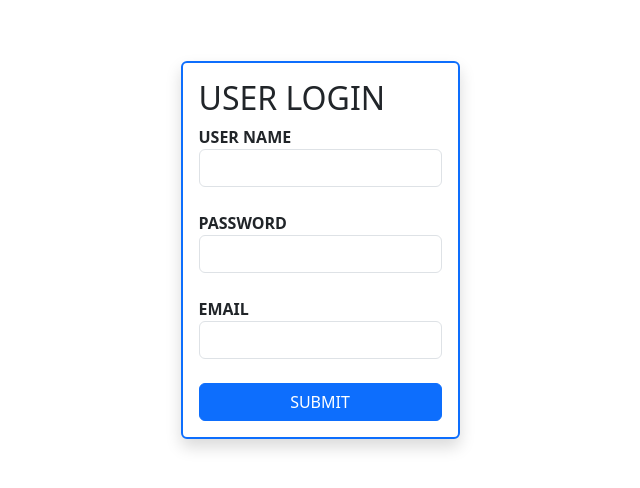
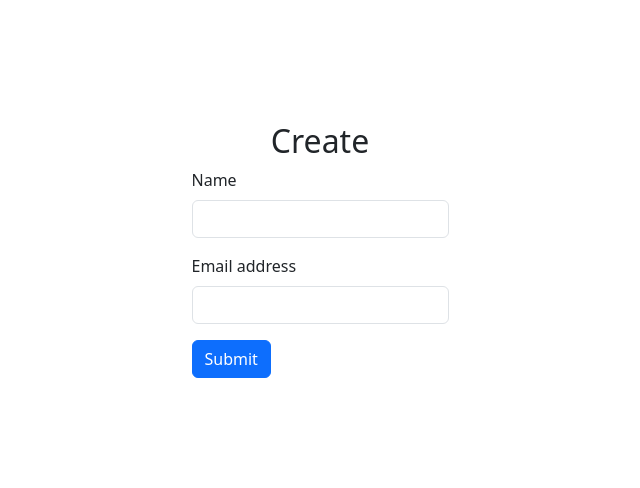
Before and after one commit to tilaksaxena16/classproject, a React (Create React App) app: page / in a window 1280 px wide. Shown: the top 488 px of the page, without its empty margins (320-960 px from the left). Built offline with nearby package versions, Linux system fonts and the light colour scheme.

Commit message:
In crud operations,create and read completed

```diff
--- a/package.json
+++ b/package.json
@@ -6,10 +6,12 @@
     "@testing-library/jest-dom": "^5.16.5",
     "@testing-library/react": "^13.4.0",
     "@testing-library/user-event": "^13.5.0",
+    "axios": "^1.4.0",
     "bootstrap": "^5.3.0",
     "bootstrap-icons": "^1.10.5",
     "react": "^18.2.0",
     "react-dom": "^18.2.0",
+    "react-router-dom": "^6.12.0",
     "react-scripts": "5.0.1",
     "web-vitals": "^2.1.4"
   },
--- a/src/App.css
+++ b/src/App.css
@@ -1,38 +1,10 @@
-.App {
-  text-align: center;
+*{
+  padding: 0;
+  margin: 0;
+  box-sizing: border-box;
 }
-
-.App-logo {
-  height: 40vmin;
-  pointer-events: none;
-}
-
-@media (prefers-reduced-motion: no-preference) {
-  .App-logo {
-    animation: App-logo-spin infinite 20s linear;
-  }
-}
-
-.App-header {
-  background-color: #282c34;
-  min-height: 100vh;
+.container{
   display: flex;
   flex-direction: column;
   align-items: center;
-  justify-content: center;
-  font-size: calc(10px + 2vmin);
-  color: white;
 }
-
-.App-link {
-  color: #61dafb;
-}
-
-@keyframes App-logo-spin {
-  from {
-    transform: rotate(0deg);
-  }
-  to {
-    transform: rotate(360deg);
-  }
-}
--- a/src/App.js
+++ b/src/App.js
@@ -1,12 +1,22 @@
 import React from "react";
+import "./App.css";
+import { BrowserRouter, Routes, Route } from "react-router-dom";
+import { Create } from "./crud/create";
+import { Read } from "./crud/Read";
 
-const App = ()=>{
-
-  return(
+const App = () => {
+  return (
     <>
-
+      <div className="container">
+        <BrowserRouter>
+          <Routes>
+            <Route exact path="/" element={<Create />} />
+            <Route exact path="/read" element={<Read />} />
+          </Routes>
+        </BrowserRouter>
+      </div>
     </>
-  )
-}
+  );
+};
 
 export { App };
--- /dev/null
+++ b/src/crud/Read.jsx
@@ -0,0 +1,64 @@
+import axios from 'axios'
+import React, { useState, useEffect } from 'react'
+
+const Read = () => {
+
+    const [data, setData] = useState([]);
+
+    const getData = () => {
+        axios.get("https://6481b70929fa1c5c5031ecf2.mockapi.io/crud-practise")
+            .then((res) => {
+                console.log(res.data)
+                setData(res.data);
+            })
+    }
+
+    useEffect(() => {
+        getData();
+
+    }, [data]);
+
+
+
+    return (
+        <>
+            <h2>Read Operations</h2>
+            <table className="table">
+                <thead>
+                    <tr>
+                        <th scope="col">ID</th>
+                        <th scope="col">Name</th>
+                        <th scope="col">Email</th>
+                        <th scope="col"></th>
+                        <th scope="col"></th>
+                    </tr>
+                </thead>
+                {
+                    data.map((eachData) => {
+
+                        return (
+                            <>
+                                <tbody>
+                                    <tr>
+                                        <th scope="row">{eachData.id}</th>
+                                        <td>{eachData.name}</td>
+                                        <td>{eachData.email}</td>
+                                        <td>
+                                            <button className='btn btn-success'>Edit</button>
+                                        </td>
+                                        <td>
+                                            <button className='btn btn-danger'>Delete</button>
+                                        </td>
+
+                                    </tr>
+                                </tbody>
+                            </>
+                        )})
+                }
+            </table>
+
+        </>
+    )
+}
+
+export { Read };
--- /dev/null
+++ b/src/crud/create.jsx
@@ -0,0 +1,47 @@
+import axios from 'axios';
+import React, { useState } from 'react'
+import { useNavigate } from 'react-router-dom';
+
+
+const Create = () => {
+
+    const[name, setName] = useState("");
+    const[email, setEmail] = useState("");
+    const history = useNavigate();
+
+    const header = {"Access-Control-Allow-Origin":"*"};
+
+    const handlesubmit = (e) =>{
+        e.preventDefault();
+
+        console.log("clicked");
+        axios.post(
+            "https://6481b70929fa1c5c5031ecf2.mockapi.io/crud-practise",
+            {   name:name,
+                email:email,
+                header,
+            });
+
+            history("/read");
+    };
+
+    return (
+        <>
+            <h2>Create</h2>
+            <form>
+                <div className="mb-3">
+                    <label for="exampleInputPassword1" className="form-label">Name</label>
+                    <input type="text" className="form-control" onChange={(e) =>{setName(e.target.value)}} />
+                </div>
+                <div className="mb-3">
+                    <label for="exampleInputEmail1" className="form-label">Email address</label>
+                    <input type="email" className="form-control" aria-describedby="emailHelp" onChange={(e) =>{setEmail(e.target.value)}} />
+                </div>
+                <button type="submit" className="btn btn-primary" onClick={handlesubmit}>Submit</button>
+            </form>
+        </>
+
+    )
+}
+
+export { Create }
--- a/src/index.js
+++ b/src/index.js
@@ -10,6 +10,6 @@ import { Login } from './components/Login';
 const root = ReactDOM.createRoot(document.getElementById('root'));
 root.render(
   <>
-    <Login />
+    <App />
   </>
 );
```
Also changed, not shown: 1 other file (tests, documents, lock files or other folders).
